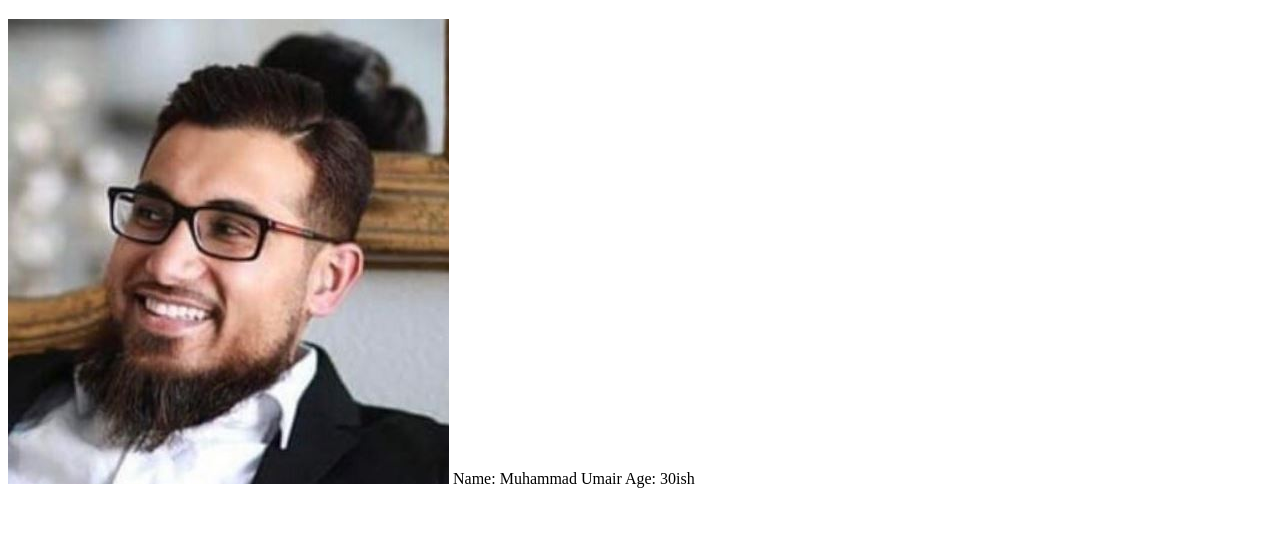
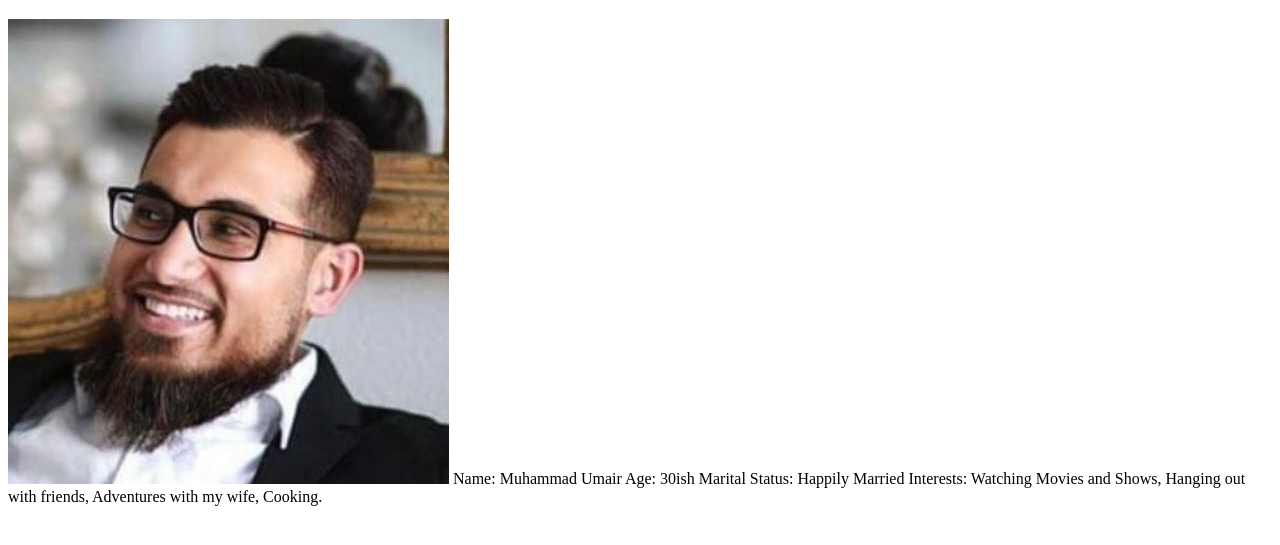
Before and after one commit to Mumair192/MyStaticWebsite, a plain HTML site: page index.html in a window 1280 px wide. Shown: the part 61-606 px from the top of the page. Drawn offline with Linux system fonts and the light colour scheme.

Commit message:
Update index.html
This is getting fun.

```diff
--- a/index.html
+++ b/index.html
@@ -13,6 +13,8 @@
 <body>
    Name: Muhammad Umair
    Age: 30ish
+   Marital Status: Happily Married
+   Interests: Watching Movies and Shows, Hanging out with friends, Adventures with my wife, Cooking.
 
 </body>
 </html>
```
